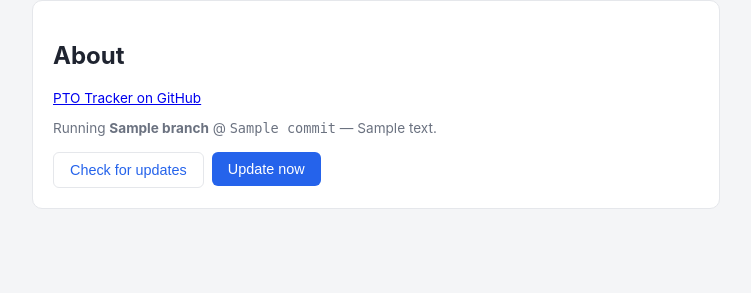
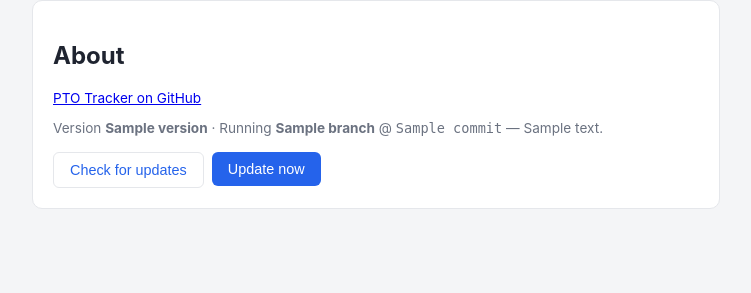
Before and after one commit to Boisti13/pto-tracker, a Flask app: template templates/allowance.html in a window 1280 px wide. Shown: the part 3367-3660 px from the top of the page, without its empty margins (264-1015 px from the left). Run offline with Flask 3, Linux system fonts and the light colour scheme; data comes from the database, SQL or seed files in the repository; the template is opened without the code that fills it: most values are stand-ins (such as "Sample title", 1, 10 or a date in 2020).

Commit message:
Add a semantic version number alongside the git commit indicator
A VERSION file at the repo root is read once at import time (same
pattern as the git branch/commit) and shown in Settings' About card:
"Version 1.0.0 · Running dev @ <commit> — <message>". Starting at
1.0.0 as the first tracked release, now that the update mechanism
exists to actually act on version changes going forward.

Co-Authored-By: Claude Sonnet 5 <noreply@anthropic.com>

```diff
--- a/app.py
+++ b/app.py
@@ -44,15 +44,24 @@ def _run_git(args, timeout=30):
         return False, str(e)
 
 
+def _read_version_file():
+    try:
+        with open(os.path.join(APP_DIR, "VERSION")) as f:
+            return f.read().strip() or None
+    except OSError:
+        return None
+
+
 def _get_app_version():
+    version = _read_version_file()
     if not os.path.isdir(os.path.join(APP_DIR, ".git")):
-        return {"branch": None, "commit": None, "message": ""}
+        return {"version": version, "branch": None, "commit": None, "message": ""}
     ok, commit = _run_git(["rev-parse", "--short", "HEAD"])
     if not ok:
-        return {"branch": None, "commit": None, "message": ""}
+        return {"version": version, "branch": None, "commit": None, "message": ""}
     _, branch = _run_git(["rev-parse", "--abbrev-ref", "HEAD"])
     _, message = _run_git(["log", "-1", "--pretty=%s"])
-    return {"branch": branch.strip(), "commit": commit.strip(), "message": message.strip()}
+    return {"version": version, "branch": branch.strip(), "commit": commit.strip(), "message": message.strip()}
 
 
 # Computed once at import time — a gunicorn worker reload (which is how
--- a/templates/allowance.html
+++ b/templates/allowance.html
@@ -230,9 +230,11 @@
     <a href="https://github.com/Boisti13/pto-tracker" target="_blank" rel="noopener">PTO Tracker on GitHub</a>
   </p>
   <p class="muted" style="margin-top:8px;">
+    {% if app_version.version %}Version <strong>{{ app_version.version }}</strong>{% endif %}
     {% if app_version.commit %}
+    {% if app_version.version %}&middot;{% endif %}
     Running <strong>{{ app_version.branch }}</strong> @ <code>{{ app_version.commit }}</code>{% if app_version.message %} &mdash; {{ app_version.message }}{% endif %}
-    {% else %}
+    {% elif not app_version.version %}
     Not installed from a git checkout &mdash; updates aren't available here.
     {% endif %}
   </p>
```
Also changed, not shown: 1 other file.
